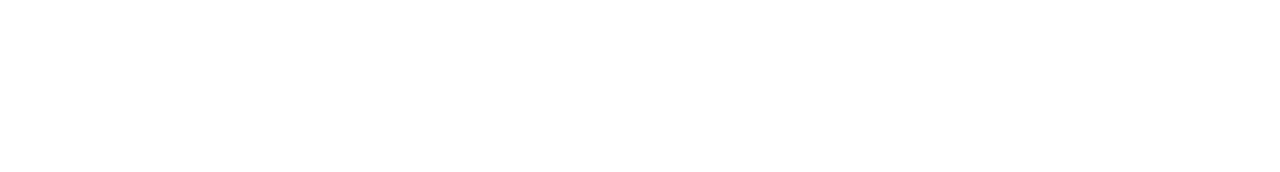
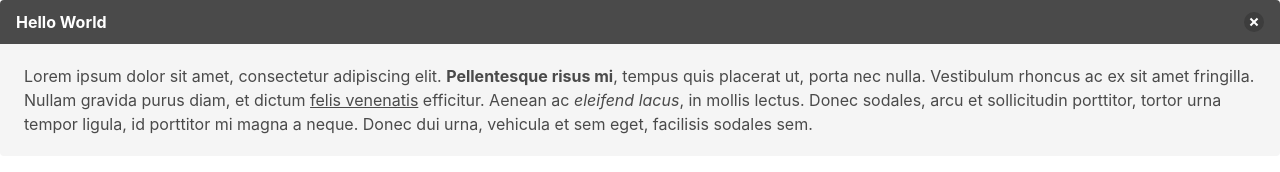
Before and after one commit to snarfbass/Bulma-framework-css, a plain HTML site: page index.html in a window 1280 px wide. Drawn offline with nearby package versions, Linux system fonts and the light colour scheme.

Commit message:
alterando o index.html e terminando a aula.

```diff
--- a/index.html
+++ b/index.html
@@ -4,10 +4,19 @@
     <meta charset="UTF-8">
     <meta http-equiv="X-UA-Compatible" content="IE=edge">
     <meta name="viewport" content="width=device-width, initial-scale=1.0">
-    <title>Document</title>
+    <title>Estudando bulma</title>
+    <script defer src="https://use.fontawesome.com/releases/v5.3.1/js/all.js"></script>
     <link rel="stylesheet" href="https://cdnjs.cloudflare.com/ajax/libs/bulma/0.9.4/css/bulma.min.css">
 </head>
 <body>
-
+    <article class="message">
+        <div class="message-header">
+          <p>Hello World</p>
+          <button class="delete" aria-label="delete"></button>
+        </div>
+        <div class="message-body">
+          Lorem ipsum dolor sit amet, consectetur adipiscing elit. <strong>Pellentesque risus mi</strong>, tempus quis placerat ut, porta nec nulla. Vestibulum rhoncus ac ex sit amet fringilla. Nullam gravida purus diam, et dictum <a>felis venenatis</a> efficitur. Aenean ac <em>eleifend lacus</em>, in mollis lectus. Donec sodales, arcu et sollicitudin porttitor, tortor urna tempor ligula, id porttitor mi magna a neque. Donec dui urna, vehicula et sem eget, facilisis sodales sem.
+        </div>
+      </article>
 </body>
 </html>
```
Also changed, not shown: 1 other file.
